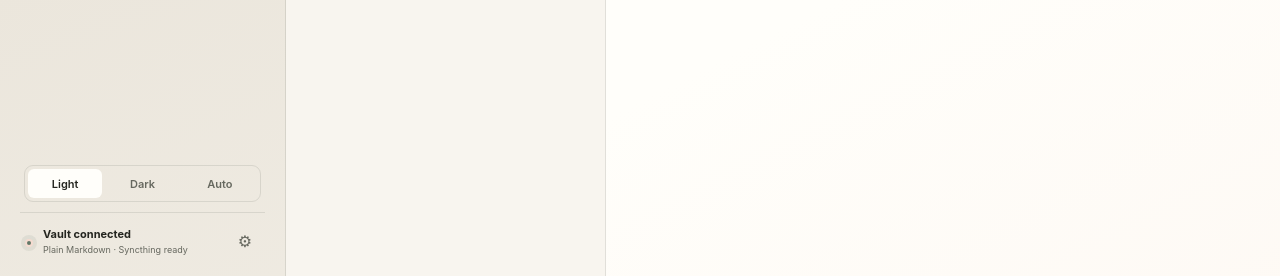
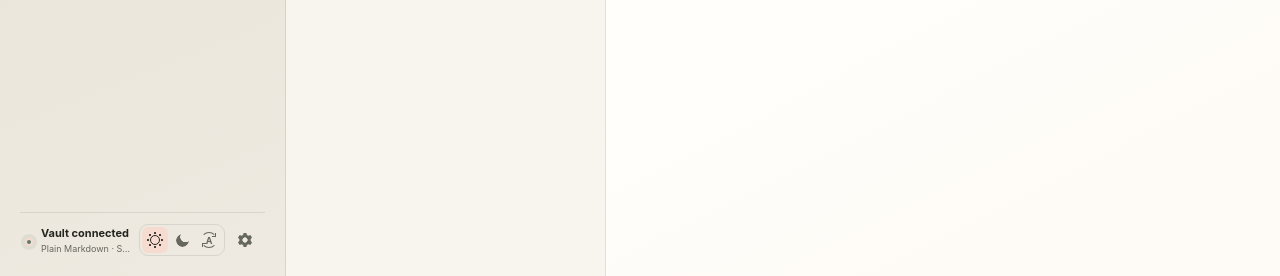
Before and after one commit to lkarltv/Hearthnote, a plain HTML site: page app/static/index.html in a window 1280 px wide. Shown: the part 524-800 px from the top of the page. Drawn offline with Linux system fonts and the light colour scheme; no server answers.

Commit message:
Fit compact theme icons beside Settings

```diff
--- a/app/static/index.html
+++ b/app/static/index.html
@@ -45,12 +45,6 @@
 
         <nav id="client-list" class="client-list" aria-live="polite"></nav>
 
-        <div class="theme-switch" role="group" aria-label="Color mode">
-          <button type="button" data-color-mode="light" aria-pressed="true">Light</button>
-          <button type="button" data-color-mode="dark" aria-pressed="false">Dark</button>
-          <button type="button" data-color-mode="auto" aria-pressed="false">Auto</button>
-        </div>
-
         <footer class="vault-footer">
           <div class="vault-status">
             <span class="pulse"></span>
@@ -59,7 +53,20 @@
               <span id="vault-location">Plain Markdown · Syncthing ready</span>
             </div>
           </div>
-          <button class="settings-button" id="open-settings" aria-label="Settings" title="Settings">⚙</button>
+          <div class="vault-actions">
+            <div class="theme-switch" role="group" aria-label="Color mode">
+              <button type="button" data-color-mode="light" aria-pressed="true" aria-label="Light" title="Light">
+                <span class="theme-icon sun-icon" aria-hidden="true"></span>
+              </button>
+              <button type="button" data-color-mode="dark" aria-pressed="false" aria-label="Dark" title="Dark">
+                <span class="theme-icon moon-icon" aria-hidden="true"></span>
+              </button>
+              <button type="button" data-color-mode="auto" aria-pressed="false" aria-label="Auto" title="Auto (sunrise and sunset)">
+                <span class="theme-icon auto-icon" aria-hidden="true">A</span>
+              </button>
+            </div>
+            <button class="settings-button" id="open-settings" aria-label="Settings" title="Settings"><span class="settings-glyph" aria-hidden="true"></span></button>
+          </div>
         </footer>
       </aside>
 
--- a/app/static/styles.css
+++ b/app/static/styles.css
@@ -96,38 +96,78 @@ kbd { flex: 0 0 auto; white-space: nowrap; padding: 2px 5px; border: 1px solid v
 .client-card.active .client-arrow, .client-card:hover .client-arrow { opacity: 1; }
 .no-results { padding: 26px 12px; color: var(--muted); font-size: 13px; text-align: center; }
 
-.theme-switch {
+.vault-actions { display: flex; flex: 0 0 auto; align-items: center; gap: 5px; margin-left: auto; }
+.theme-switch { display: flex; gap: 1px; padding: 2px; border: 1px solid var(--line); border-radius: 9px; }
+.theme-switch button {
   display: grid;
-  flex-shrink: 0;
-  grid-template-columns: repeat(3, minmax(0, 1fr));
-  gap: 3px;
-  margin: 8px 4px 10px;
-  padding: 3px;
-  border: 1px solid var(--line);
-  border-radius: 9px;
-}
-.theme-switch button {
-  min-height: 29px;
-  padding: 0 3px;
+  place-items: center;
+  width: 26px;
+  height: 26px;
+  padding: 0;
   border: 0;
   border-radius: 6px;
   background: transparent;
   color: var(--muted);
-  font-size: 11px;
-  font-weight: 600;
   cursor: pointer;
 }
-.theme-switch button[aria-pressed="true"] { background: var(--active-surface); color: var(--ink); }
-.theme-switch button:hover { color: var(--ink); }
+.theme-switch button:hover { background: var(--hover-surface); color: var(--ink); }
+.theme-switch button[aria-pressed="true"] { background: var(--accent-soft); color: var(--ink); }
 .theme-switch button:focus-visible { outline: 2px solid var(--accent); outline-offset: -2px; }
-.vault-footer { display: flex; align-items: center; justify-content: space-between; gap: 8px; padding: 13px 5px 2px; border-top: 1px solid var(--line); }
-.vault-status { display: flex; min-width: 0; align-items: center; gap: 10px; }
-.pulse { width: 8px; height: 8px; border: 2px solid var(--accent-soft); border-radius: 50%; background: var(--green); box-shadow: 0 0 0 4px rgba(97,120,104,.10); }
+.theme-icon { display: grid; position: relative; place-items: center; width: 16px; height: 16px; }
+.sun-icon::before { width: 8px; height: 8px; border: 1.4px solid currentColor; border-radius: 50%; content: ""; }
+.sun-icon::after {
+  position: absolute;
+  width: 1.5px;
+  height: 1.5px;
+  border-radius: 50%;
+  box-shadow: 0 -7px, 5px -5px, 7px 0, 5px 5px, 0 7px, -5px 5px, -7px 0, -5px -5px;
+  content: "";
+}
+.moon-icon::before {
+  width: 13px;
+  height: 13px;
+  border-radius: 50%;
+  background: currentColor;
+  mask-image: radial-gradient(circle at 73% 23%, transparent 5px, black 5.5px);
+  content: "";
+}
+.auto-icon {
+  width: 16px;
+  height: 16px;
+  border: 1px solid transparent;
+  border-top-color: currentColor;
+  border-bottom-color: currentColor;
+  border-radius: 50%;
+  font-size: 9px;
+  font-weight: 700;
+  line-height: 1;
+}
+.auto-icon::before, .auto-icon::after {
+  position: absolute;
+  top: 0;
+  right: 0;
+  width: 3px;
+  height: 3px;
+  border-right: 1px solid currentColor;
+  border-bottom: 1px solid currentColor;
+  content: "";
+}
+.auto-icon::after { inset: auto auto 0 0; transform: rotate(180deg); }
+.vault-footer { display: flex; flex-shrink: 0; flex-wrap: wrap; align-items: center; gap: 7px; padding: 11px 5px 2px; border-top: 1px solid var(--line); }
+.vault-status { display: flex; flex: 1 1 85px; min-width: 0; align-items: center; gap: 8px; }
+.pulse { flex: 0 0 8px; width: 8px; height: 8px; border: 2px solid var(--accent-soft); border-radius: 50%; background: var(--green); box-shadow: 0 0 0 4px rgba(97,120,104,.10); }
 .vault-status strong, .vault-status span { display: block; }
 .vault-status strong { font-size: 11px; }
 .vault-status div { min-width: 0; }
 .vault-status span { max-width: 175px; margin-top: 3px; overflow: hidden; color: var(--muted); font-size: 9px; text-overflow: ellipsis; white-space: nowrap; }
 .settings-button { display: grid; flex: 0 0 auto; place-items: center; width: 30px; height: 30px; border: 1px solid transparent; border-radius: 9px; background: transparent; color: var(--muted); cursor: pointer; }
+.settings-glyph {
+  width: 14px;
+  height: 14px;
+  background: currentColor;
+  clip-path: polygon(40% 0, 60% 0, 64% 15%, 75% 20%, 88% 15%, 100% 32%, 90% 44%, 90% 56%, 100% 68%, 88% 85%, 75% 80%, 64% 85%, 60% 100%, 40% 100%, 36% 85%, 25% 80%, 12% 85%, 0 68%, 10% 56%, 10% 44%, 0 32%, 12% 15%, 25% 20%, 36% 15%);
+  mask-image: radial-gradient(circle, transparent 2.4px, black 2.8px);
+}
 .settings-button:hover { border-color: var(--line); background: var(--hover-surface); color: var(--ink); }
 
 .sessions-header { padding: 32px 26px 22px; border-bottom: 1px solid var(--line); }
@@ -342,7 +382,6 @@ dialog p.root-help { margin: 7px 0 17px; }
   .app-shell { grid-template-columns: minmax(190px, 286px) minmax(215px, 320px) minmax(310px, 1fr); }
   [data-mode="knowledge"] :is(.clients-panel, .sessions-panel) { display: flex; flex-direction: column; height: 100vh; }
   [data-mode="knowledge"] :is(.session-list, .client-list) { overflow-y: auto; }
-  [data-mode="knowledge"] .vault-footer { flex-shrink: 0; }
 }
 @media (min-width: 721px) and (max-width: 1045px) {
   .app-shell { grid-template-columns: minmax(185px, 25%) minmax(200px, 28%) minmax(0, 1fr); }
@@ -356,6 +395,7 @@ dialog p.root-help { margin: 7px 0 17px; }
 }
 
 @media (max-width: 460px) {
+  .theme-switch button { width: 32px; height: 32px; }
   .appearance-themes { grid-template-columns: minmax(0, 1fr); }
   .theme-choices { grid-template-columns: repeat(2, minmax(0, 1fr)); gap: 8px; }
 }
```
Also changed, not shown: 1 other file.
